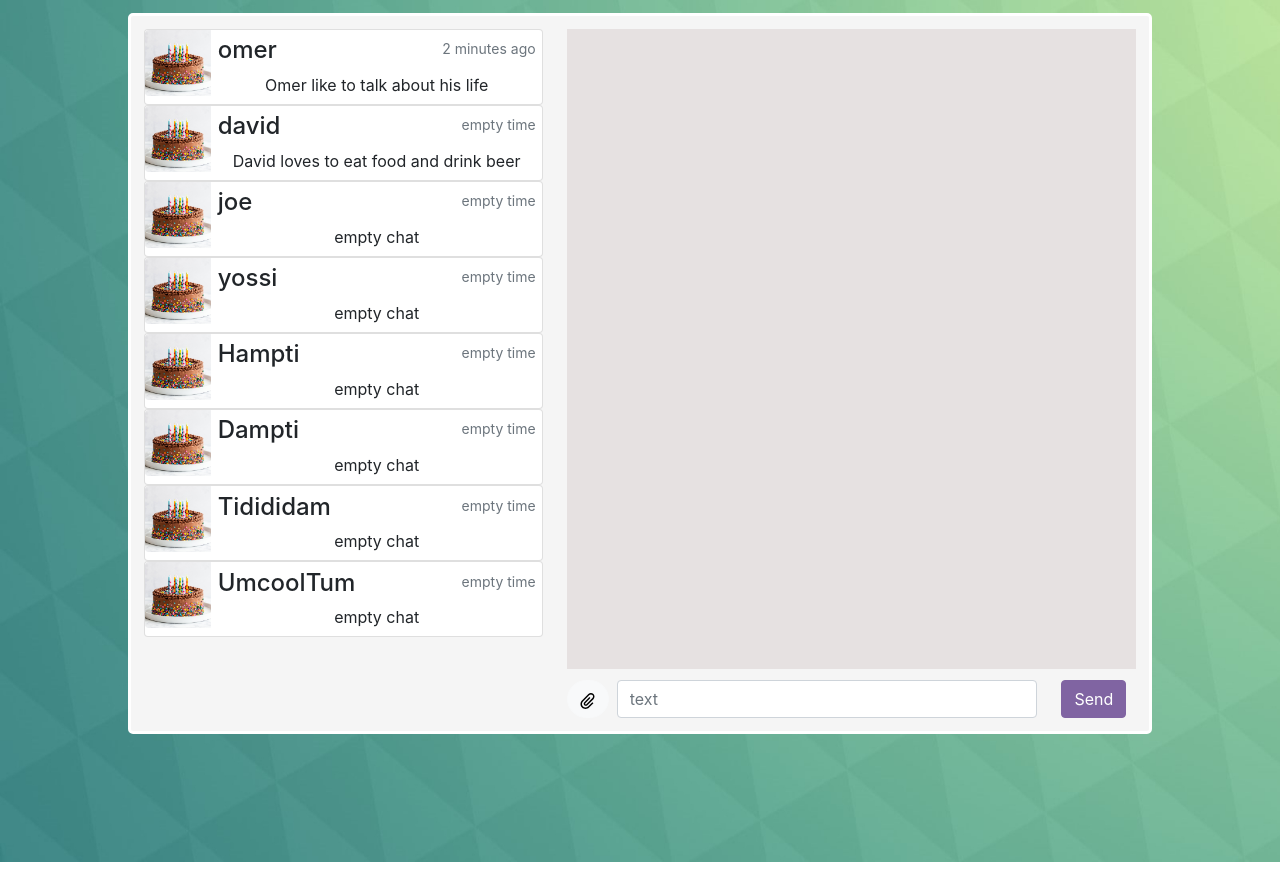
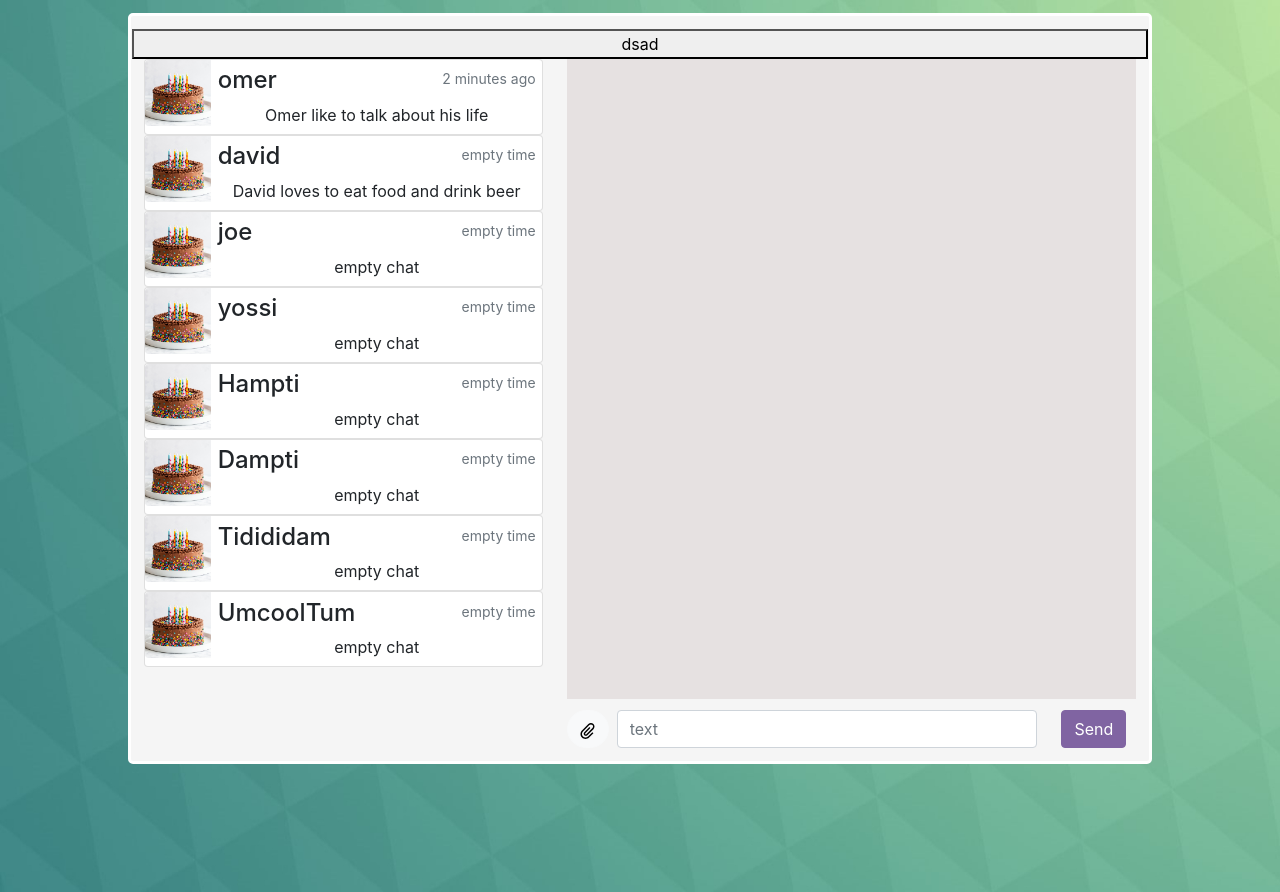
Before and after one commit to Davidkatom/MessagingApp, a React (Create React App) app in the folder whats-down/: page / in a window 1280 px wide. Before the commit the page ends 862 px from the top, so only its background shows below. Built offline with nearby package versions, Linux system fonts and the light colour scheme.

Commit message:
Update ChatScreen.js

```diff
--- a/whats-down/src/components/ChatScreen.js
+++ b/whats-down/src/components/ChatScreen.js
@@ -105,7 +105,7 @@ const ChatScreen = () => {
         <div className='container large'>
 
             <div className="row row-chat">
-                {/* <button onClick={addContact({ name: 'oo' })} >dsad</button> */}
+                <button onClick={()=>addContact({ name: 'oo' })} >dsad</button>
 
                 <ContactSide contact_list={contact_list} />
                 <div className="col-sm chat-space">
```
